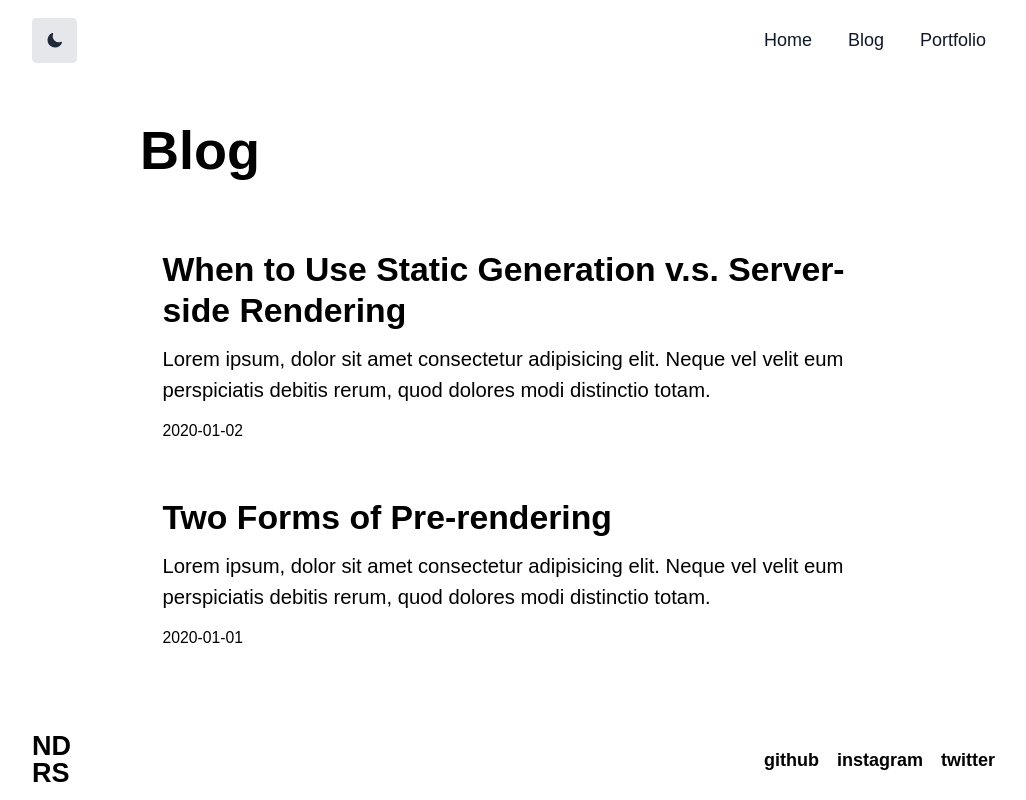
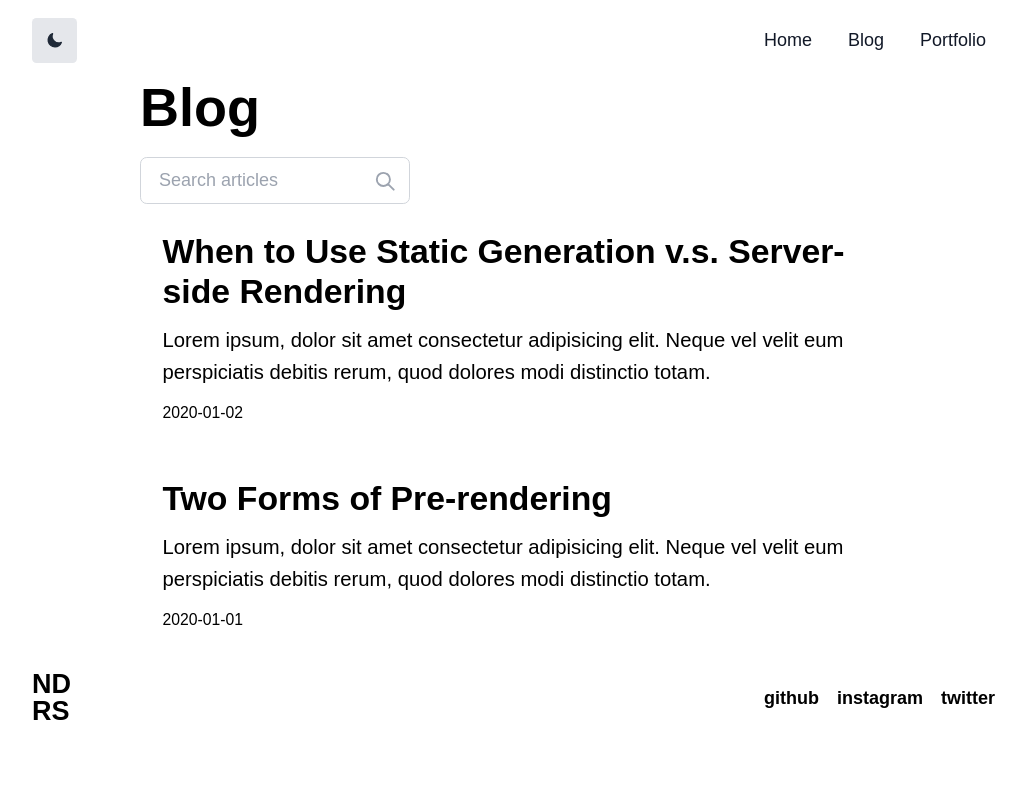
Before and after one commit to evriyanaindrasaputra/LearnNext, a Next.js app: page /blog in a window 1280 px wide. Shown: the whole page, without its empty margins (122-1148 px from the left). Built offline with nearby package versions, Linux system fonts and the light colour scheme.

Commit message:
add headerContent and seacrhbar

```diff
--- a/components/Blogpost.js
+++ b/components/Blogpost.js
@@ -1,7 +1,7 @@
 import Link from "next/link";
 export default function Blogpost({ title, date, id }) {
   return (
-    <div className="p-5 my-1 w-custom50">
+    <div className="p-5 my-1">
       <Link className="my-4" href={`/blog/${id}`}>
         <a className=" mb-5">
           <div className="w-full flex flex-col">
@@ -9,7 +9,9 @@ export default function Blogpost({ title, date, id }) {
               {title}
             </h2>
             <p className="text-black dark:text-white text-sm md:text-lg my-3">
-              Lorem ipsum, dolor sit amet consectetur adipisicing elit. Neque vel velit eum perspiciatis debitis rerum, quod dolores modi distinctio totam.
+              Lorem ipsum, dolor sit amet consectetur adipisicing elit. Neque
+              vel velit eum perspiciatis debitis rerum, quod dolores modi
+              distinctio totam.
             </p>
             <span className="text-black dark:text-white font-light text-sm">
               {date}
--- a/components/Container.js
+++ b/components/Container.js
@@ -5,10 +5,10 @@ import Navbar from "./Navbar";
 export default function Container({ children }) {
   const { theme, setTheme } = useTheme();
   return (
-    <div className="bg-white dark:bg-black min-h-screen flex flex-col">
+    <div className="bg-white dark:bg-black min-h-screen">
       <Navbar setTheme={setTheme} theme={theme} />
       <main className="flex flex-col justify-center bg-white dark:bg-black px-8 flex-1">
-        <div className="flex flex-col justify-center items-start max-w-2xl mx-auto">
+        <div className="flex flex-col justify-center items-start max-w-2xl w-full mx-auto">
           {children}
         </div>
       </main>
--- a/components/Footer.js
+++ b/components/Footer.js
@@ -1,7 +1,7 @@
 import Link from "next/link";
 export default function Footer() {
   return (
-    <section className="flex justify-between items-center bg-white dark:bg-black max-w-4xl w-full p-4 h-10vh mx-auto my-0">
+    <section className="flex justify-between items-center bg-white dark:bg-black max-w-4xl w-full p-4 h-10vh mx-auto">
       <Link href="/">
         <a className="text-black dark:text-white font-bold text-2xl leading-none">
           ND <br /> RS
--- /dev/null
+++ b/components/HeaderContent.js
@@ -0,0 +1,32 @@
+import Image from "next/image";
+import Link from "next/link";
+export default function HeaderContent({ src, title, subtitile, demo }) {
+  return (
+    <section className="w-full rounded-md flex flex-col overflow-hidden mt-4 mb-3">
+      <div className=" w-full md:h-80 h-44 relative">
+        <Image
+          //   src="/images/expense.png"
+          src={src}
+          alt={src}
+          layout="fill"
+          objectFit="contain"
+        />
+      </div>
+      <div className="flex flex-col bg-gray-100 dark:bg-gray-700 p-4 md:p-5">
+        <h1 className="font-bold text-xl md:text-2xl text-black dark:text-white mb-1 md:mb-3">
+          {title}
+        </h1>
+        <p className="text-black dark:text-white text-sm md:text-base">
+          {subtitile}
+        </p>
+        <Link href={demo}>
+          <button className="bg-gray-300 dark:bg-gray-400 w-2/6 md:w-1/5 rounded-md p-1 mt-3">
+            <a className=" text-black dark:text-white text-xs md:text-sm">
+              View Project
+            </a>
+          </button>
+        </Link>
+      </div>
+    </section>
+  );
+}
--- a/pages/blog.js
+++ b/pages/blog.js
@@ -2,6 +2,7 @@ import Head from "next/head";
 import Container from "../components/Container";
 import Blogpost from "../components/Blogpost";
 import { getSortedBlogsData } from "../lib/blogs";
+import { useState } from "react";
 
 export async function getStaticProps() {
   const allBlogsData = getSortedBlogsData();
@@ -13,15 +14,44 @@ export async function getStaticProps() {
 }
 
 export default function Blog({ allBlogsData }) {
+  const [searchValue, setSearchValue] = useState("");
+  const filteredBlogs = allBlogsData.filter(
+    (blog) => blog.title.toLowerCase().includes(searchValue.toLowerCase())
+    // blog;
+  );
+  // console.log(allBlogsData);
   return (
     <Container>
       <Head>
         <title>Blog Eindrasap</title>
       </Head>
-      <h1 className=" text-2xl md:text-5xl font-bold text-black dark:text-white mb-10">
+      <h1 className=" text-2xl md:text-5xl font-bold text-black dark:text-white mb-5">
         Blog
       </h1>
-      {allBlogsData.map(({ id, date, title }) => (
+      <div className="relative max-w-lg">
+        <input
+          aria-label="Search articles"
+          type="text"
+          onChange={(e) => setSearchValue(e.target.value)}
+          placeholder="Search articles"
+          className="block w-full px-4 py-2 text-gray-900 bg-white border border-gray-300 rounded-md dark:border-gray-900 focus:ring-blue-500 focus:border-blue-500 dark:bg-gray-800 dark:text-gray-100"
+        />
+        <svg
+          className="absolute w-5 h-5 text-gray-400 right-3 top-3 dark:text-gray-300"
+          xmlns="http://www.w3.org/2000/svg"
+          fill="none"
+          viewBox="0 0 24 24"
+          stroke="currentColor"
+        >
+          <path
+            strokeLinecap="round"
+            strokeLinejoin="round"
+            strokeWidth={2}
+            d="M21 21l-6-6m2-5a7 7 0 11-14 0 7 7 0 0114 0z"
+          />
+        </svg>
+      </div>
+      {filteredBlogs.map(({ id, date, title }) => (
         <Blogpost key={id} id={id} date={date} title={title} />
       ))}
     </Container>
--- a/pages/portfolio/[name].js
+++ b/pages/portfolio/[name].js
@@ -1,6 +1,7 @@
 import Container from "../../components/Container";
 import Head from "next/head";
 import { getAllPortfolioName, getPortfolioData } from "../../lib/portfolios";
+import HeaderContent from "../../components/HeaderContent";
 
 export default function Portolio({ portfolioData }) {
   return (
@@ -8,12 +9,15 @@ export default function Portolio({ portfolioData }) {
       <Head>
         <title>{portfolioData.title}</title>
       </Head>
+      <HeaderContent
+        src={portfolioData.image}
+        title={portfolioData.title}
+        subtitile={portfolioData.subtitle}
+        demo={portfolioData.demo}
+      />
       <article>
-        <div className="my-5">
-          <h1>{portfolioData.title}</h1>
-        </div>
         <div
-          className="text-black dark:text-white text-sm md:text-base"
+          className="text-black dark:text-white text-sm md:text-base mt-2 mb-5"
           dangerouslySetInnerHTML={{ __html: portfolioData.contentHtml }}
         />
       </article>
--- a/portfolio/expense-tracker.md
+++ b/portfolio/expense-tracker.md
@@ -2,19 +2,23 @@
 title: "Expenses Tracking"
 subtitle: "Trackiing your activity income or outcome with reactjs and styled components"
 date: "2020-01-18"
+image: "/images/expense.png"
+demo: "https://expense-indrasap.netlify.app/"
 ---
 
-#Expenses Tracking
+__Expenses Tracking__
+=======================
+---
 Expenses tracking merupakan aplikasi pencatat aktivitas anda dalam hal keuangan dan disediakan chart dalam bentuk donat, pada aplikasi ini saya menggunakan Reactjs dan untuk styling menggunakan styled components.
 
-##Teknologi yang dipakai
+## **Teknologi yang dipakai**
 
-- Reactjs
-- Styled Components
-- React Chart JS
-- Netlify
+* Reactjs
+* Styled Components
+* React Chart JS
+* Netlify
 
-##Untuk Kedapannya
+## Untuk Kedapannya
 
 - [ ] Layout Responsive
 - [ ] Penambahan Fitur
--- a/portfolio/portfolio.md
+++ b/portfolio/portfolio.md
@@ -2,23 +2,25 @@
 title: "Website Portfolio"
 subtitle: "Website Portfolio Evriyana Indra Saputra with next js and tailwind css"
 date: "2020-01-18"
+image: "/images/profile.png"
+demo : "https://eindrasap.vercel.app/"
 ---
 
-#Website Portfolio Menggunakan Nextjs dan Tailwind css
+# **Website Portfolio Menggunakan Nextjs dan Tailwind css**
 Pada project kali ini, saya membuat website yang menggunakan Framework Nextjs dan untuk styling Tailwind css
 pada pembuatan aplikasi ini saya mengaplikasikan dari hasil belajar saya tentang nextjs dasar, seperti penggunaan routing static dan dynamic, Static Site Generator (SSG), beberapa dasar tentang SEO juga yang telah ada di nextjs.
 
-##Teknologi yang dipakai
+## **Teknologi yang dipakai**
 
 - Nextjs
 - Tailwind Css
 - Frammer Motion
 - Vercel
 
-##Untuk Kedapannya
+## **Untuk Kedapannya**
 
-- [ ] Penambahan Layout
-- [ ] Penambahan Fitur Seperti Share to other Social Media
+- [] Penambahan Layout
+- [] Penambahan Fitur Seperti Share to other Social Media
 
 Untuk Source Code : [Github](https://github.com/evriyanaindrasaputra/LearnNext)
 Live : [View Site](https://eindrasap.vercel.app/)
```
Also changed, not shown: public/images/Profile.png (added).
